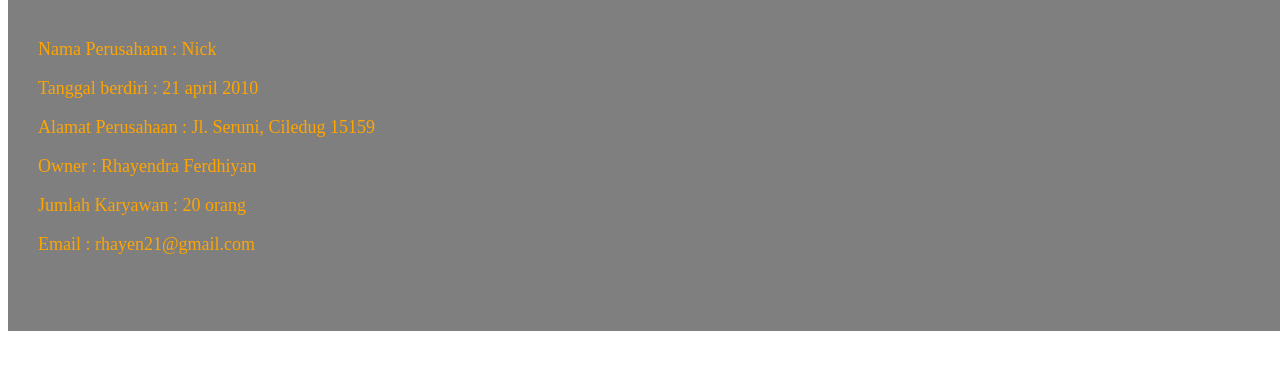
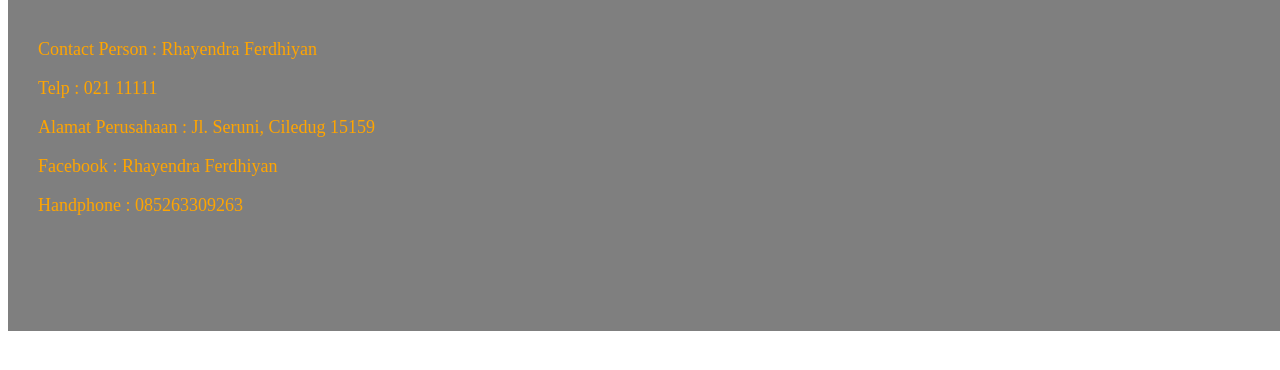
Before and after one commit to rhayen/website, a plain HTML site: page contact.html in a window 1280 px wide. Shown: the part 216-586 px from the top of the page. Drawn offline with Linux system fonts and the light colour scheme.

Commit message:
ubah css dan contact

```diff
--- a/contact.html
+++ b/contact.html
@@ -25,12 +25,11 @@
 
 				<h1> Contact !!!</h1>
 					<div class="contact-kiri">
-					<p>Nama Perusahaan        : Nick </p>
-					<p>Tanggal berdiri        : 21 april 2010</p>
+					<p>Contact Person         : Rhayendra Ferdhiyan </p>
+					<p>Telp                   : 021 11111</p>
 					<p>Alamat Perusahaan      : Jl. Seruni, Ciledug 15159</p>
-					<p>Owner			      : Rhayendra Ferdhiyan</p>
-					<p>Jumlah Karyawan        : 20 orang</p>
-					<p>Email                  : rhayen21@gmail.com</p>
+					<p>Facebook               : Rhayendra Ferdhiyan</p>
+					<p>Handphone              : 085263309263</p>
 					</div>
 
 			</div>
--- a/style.css
+++ b/style.css
@@ -41,6 +41,7 @@ body {
 
 .dalam-kiri {
 	padding-left: 30px;
+	font-size: 18px;
 
 }
 .testi1{
@@ -60,7 +61,7 @@ a:visited {
     }
 .profil {
 
- 	font-size: 18px;
+ 	font-size: 20px;
  }
  .layanan {
  	font-size: 18px;
```
